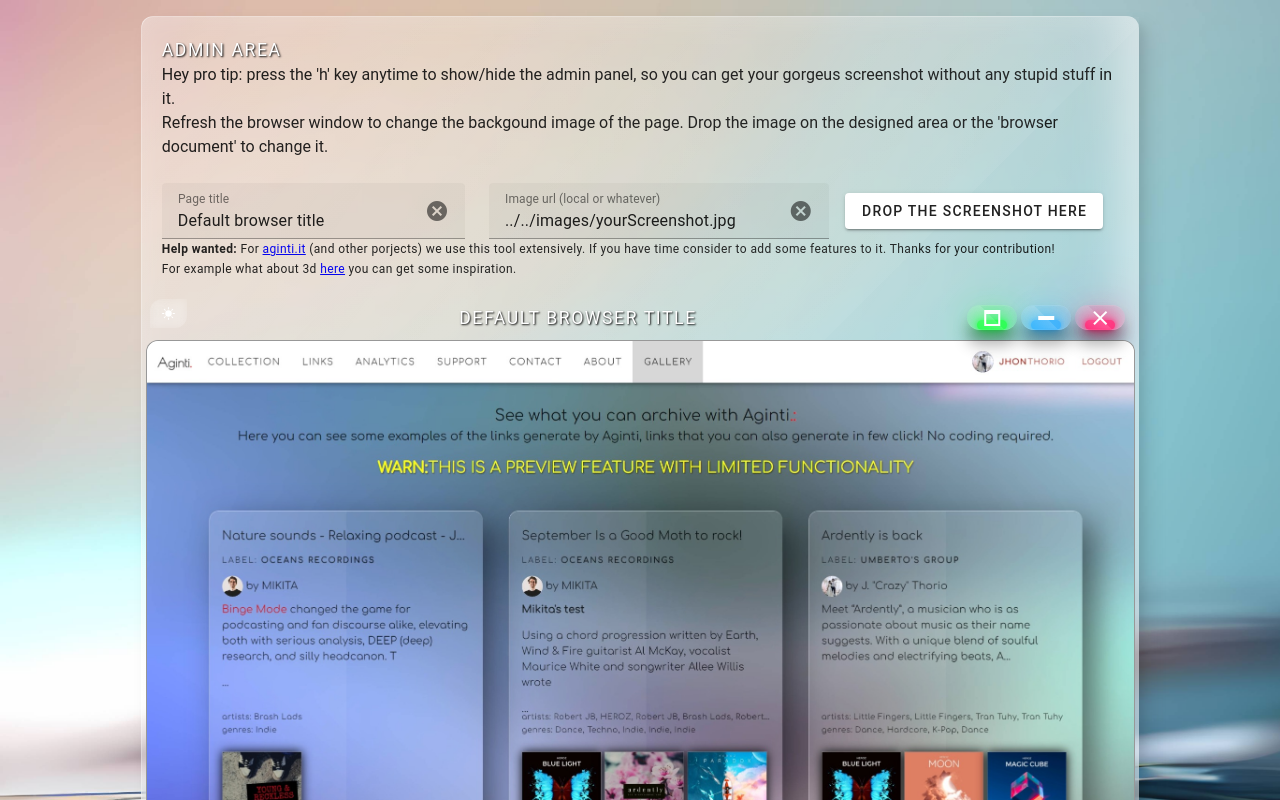
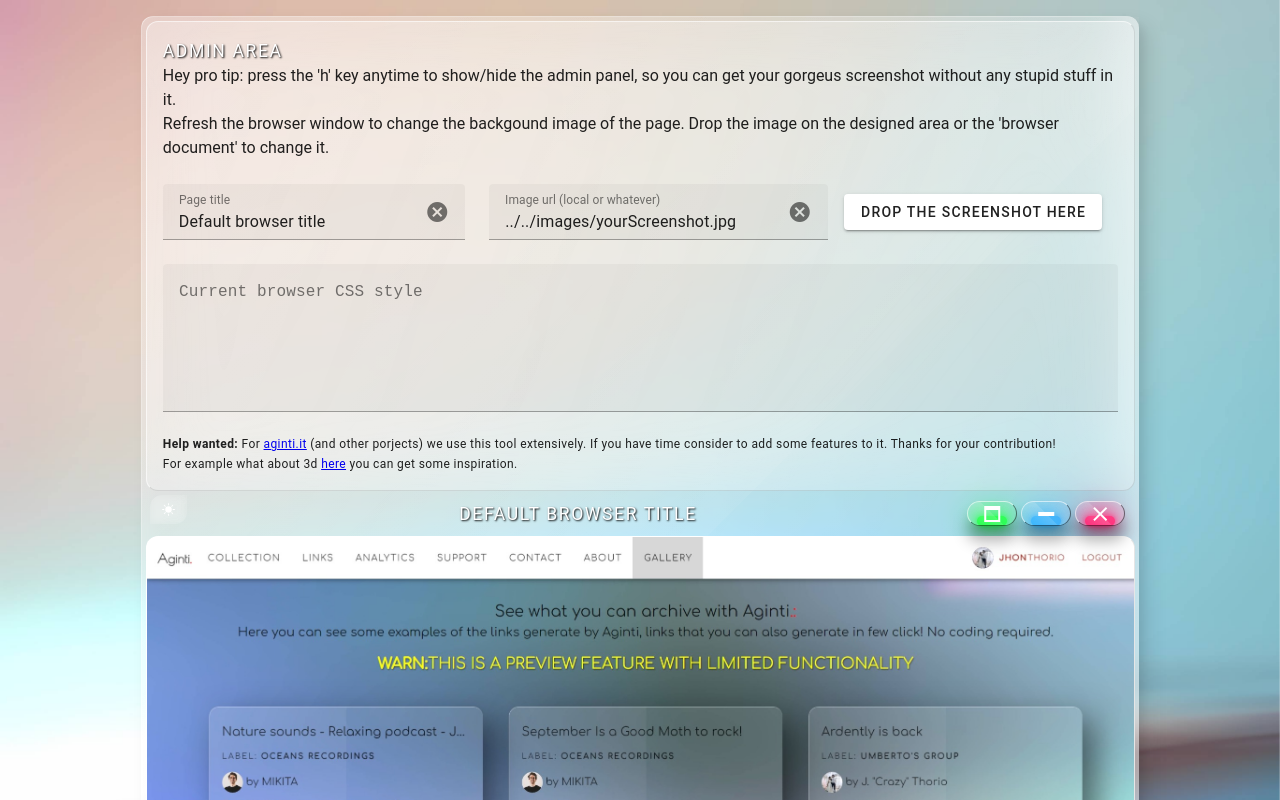
Before and after one commit to umbertotechnopreneur/glassBrowser, a Vue app in the folder glassBrowser/: page / in a window 1280 px wide. Shown: the top 800 px of the page. Built offline with nearby package versions, Linux system fonts and the light colour scheme.

Commit message:
Small layout changes

```diff
--- a/glassBrowser/src/components/HelloWorld.vue
+++ b/glassBrowser/src/components/HelloWorld.vue
@@ -9,7 +9,7 @@
 <template>
   <v-container :style="backgroundStyle" fluid class=" d-flex justify-center align-center">
     <!-- This is our outer window, the background changes dynamically at each refresh-->
-    <section class="browser">
+    <section class="browser" ref="browserSection">
 
       <v-container v-show="showTools" class="adminBar">
         <div class="title">Admin area</div>
@@ -29,6 +29,11 @@
             <v-text-field v-model="imageUrl" clearable hide-details="auto"
               label="Image url (local or whatever)"></v-text-field>
             <v-btn class="mx-4" @drop.prevent="onFileDrop" @dragover.prevent>drop the screenshot here</v-btn>
+          </v-col>
+          <v-col cols="12">
+            <v-textarea clearable label="Current browser CSS style" style="font-family: monospace;">
+            sdsadf
+            </v-textarea>
           </v-col>
         </v-row>
 
@@ -134,29 +139,8 @@
 
       showTools.value = !showTools.value;
     }
-  });
+  })
 
-  /*
-  try {
-
-    const VanillaTilt = await import('vanilla-tilt');
-
-    nextTick(() => {
-      VanillaTilt.init(document.querySelector('.browser'), {
-        max: 2,
-        speed: 1000,
-        glare: true,
-        transition: true,
-        scale: 1,
-        gyroscope: false,
-        "max-glare": 0.8,
-      });
-    });
-
-  } catch (error) {
-    throw ('Error loading VanillaTilt', error);
-  }
-  */
 });
 </script>
 
@@ -207,6 +191,14 @@
 
 .adminBar {
   justify-content: space-between;
+  border-radius: 12px;
+  position: relative;
+  background-color: rgba(255, 255, 255, 0.2);
+  border-top: 1px solid rgba(255, 255, 255, 0.6);
+  border-left: 1px solid rgba(255, 255, 255, 0.6);
+  border-bottom: 1px solid rgba(0, 0, 0, 0.1);
+  border-right: 1px solid rgba(0, 0, 0, 0.1);
+  backdrop-filter: blur(32px);
 }
 
 .titleBar {
@@ -225,10 +217,11 @@
 .documentArea {
   border-radius: 12px;
   position: relative;
-  border-top: 1px solid rgba(50, 50, 50, 0.5);
-  border-left: 1px solid rgba(50, 50, 50, 0.5);
-  border-bottom: 1px solid rgba(50, 50, 50, 0.5);
-  border-right: 1px solid rgba(50, 50, 50, 0.5);
+  border-top: 1px solid rgba(255, 255, 255, 0.6);
+  border-left: 1px solid rgba(255, 255, 255, 0.6);
+  border-bottom: 1px solid rgba(0, 0, 0, 0.1);
+  border-right: 1px solid rgba(0, 0, 0, 0.1);
+
   background-color: white;
 }
 
@@ -301,6 +294,8 @@
   display: flex;
   justify-content: center;
   align-items: center;
+
+
 }
 
 .titleBarActionButtonsContainer .button a {
@@ -314,9 +309,7 @@
   align-items: center;
   background: rgba(255, 255, 255, 0.05);
   box-shadow: 0 15px 15px rgba(0, 0, 0, 0.3);
-  border-bottom: 1px solid rgba(255, 255, 255, 0.1);
-  border-top: 1px solid rgba(255, 255, 255, 0.1);
-  border-radius: 30px;
+  border-radius: 16px;
   padding: 10px;
   letter-spacing: 1px;
   text-decoration: none;
@@ -326,6 +319,11 @@
   z-index: 1;
   transition: 0.5s;
   backdrop-filter: blur(15px);
+
+  border-top: 1px solid rgba(255, 255, 255, 0.6);
+  border-left: 1px solid rgba(255, 255, 255, 0.6);
+  border-bottom: 1px solid rgba(0, 0, 0, 0.5);
+  border-right: 1px solid rgba(0, 0, 0, 0.5);
 }
 
 .titleBarActionButtonsContainer .button:hover a {
```
